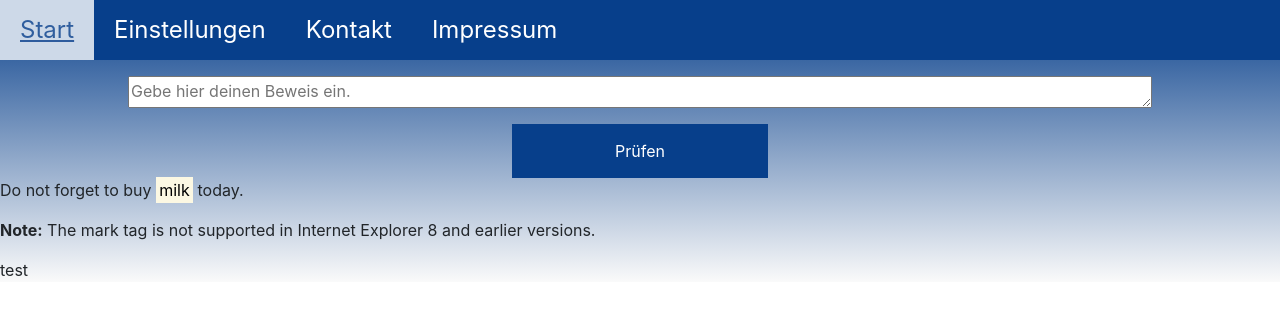
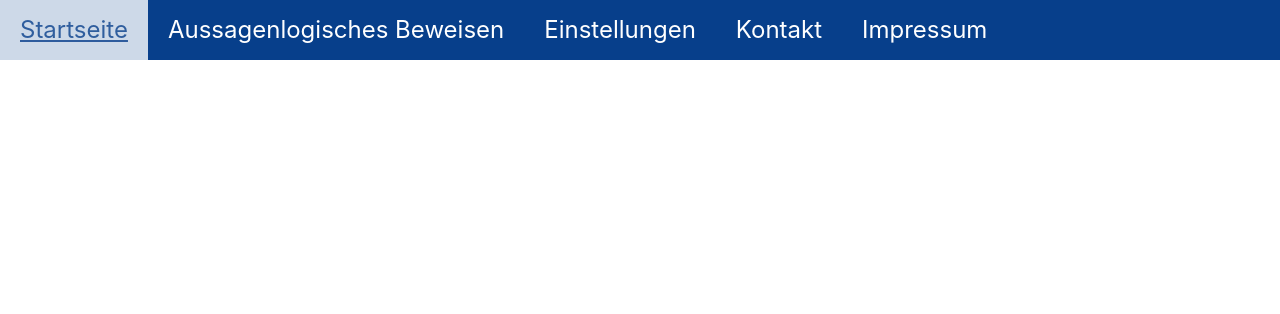
Before and after one commit to diproche/webinterface, a React (Create React App) app: page /#startseite in a window 1280 px wide. Shown: the top 314 px of the page. Built offline with nearby package versions, Linux system fonts and the light colour scheme.

Commit message:
build mainpage

```diff
--- a/src/App.tsx
+++ b/src/App.tsx
@@ -1,14 +1,17 @@
 import React, { Component } from "react";
-import { ProofEditor } from "./components/GUI/proofEditor/proofEditor";
+import { MainPage } from "./components/GUI/mainPage/mainPage";
 
 class App extends Component {
 	public render() {
+		window.location.href = "#startseite";
 		return (
 			<div className="App">
-				<ProofEditor />
+			<MainPage />
 			</div>
 		);
+
 	}
+
 }
 
 export default App;
--- a/src/components/CSS/proofEditor.module.scss
+++ b/src/components/CSS/proofEditor.module.scss
@@ -4,9 +4,13 @@
 	width: 80%;
 	height: 32px;
 	margin: 1rem auto 0 auto;
-
 }
-
+.textInputFalse {
+	display: block;
+	width: 80%;
+	margin: 1rem auto 0 auto;
+	border: 2px solid red;
+}
 .buttons {
 	display: block;
 	background-color: rgb(7, 63, 139);
--- /dev/null
+++ b/src/components/GUI/mainPage/mainPage.tsx
@@ -0,0 +1,39 @@
+import "bootstrap/dist/css/bootstrap.min.css";
+import React from "react";
+import mainLayout from "../../CSS/mainLayout.module.scss";
+import navBar from "../../CSS/navBar.module.scss";
+
+// tslint:disable-next-line:no-empty-interface
+export interface Props {
+}
+
+interface State {
+	name: string;
+	href: string;
+}
+
+export class MainPage extends React.Component<Props, State> {
+	public state = {
+		name: "Startseite",
+		href: "#startseite",
+	};
+
+	public render() {
+		// return SiteLayout;
+		window.location.href = "#startseite";
+		return <div className={mainLayout.page}>
+			<div className={navBar.name}>
+				<ul>
+					<li><a className={this.state.name} href={this.state.href}>Startseite</a></li>
+					<li><a className="proofEditor" href="#aussagenlogisches_beweisen">Aussagenlogisches Beweisen</a></li>
+					<li><a className="settings" href="#einstellungen">Einstellungen</a></li>
+					<li><a className="contact" href="#kontakt">Kontakt</a></li>
+					<li><a className="impressum" href="#impressum">Impressum</a></li>
+				</ul>
+			</div>
+		</div>;
+
+	}
+
+
+}
--- a/src/components/GUI/proofEditor/proofEditor.tsx
+++ b/src/components/GUI/proofEditor/proofEditor.tsx
@@ -20,51 +20,50 @@ export class ProofEditor extends React.Component<Props, State> {
 	public state = {
 		userInput: "",
 		issues: [],
+		name: "Aussagenlogisches Beweisen",
+		href: "#aussagenlogisches_beweisen",
 	};
 
 	public render() {
 		// return SiteLayout;
-
+		window.location.href = "#aussagenlogisches_beweisen";
 		return <div className={mainLayout.page}>
-		<div className={navBar.name}></div>
+			<div className={navBar.name}>
 				<ul>
-				<li><a className="activeElement1" href="#start">Start</a></li>
-				<li><a className="activeElement2" href="#einstellungen">Einstellungen</a></li>
-				<li><a className="activeElement3" href="#kontakt">Kontakt</a></li>
-				<li><a className="activeElement4" href="#impressum">Impressum</a></li>
+					<li><a className="backToMain" href="#startseite">Zurück zur Startseite</a></li>
+					<li><a className="settings" href="#einstellungen">Einstellungen</a></li>
+					<li><a className="contact" href="#kontakt">Kontakt</a></li>
+					<li><a className="impressum" href="#impressum">Impressum</a></li>
 				</ul>
-
-
+			</div>
 			<div className={styles.proofEditor}>
 				<textarea
 					className={styles.textInput}
 					placeholder="Gebe hier deinen Beweis ein."
 					required={true}
 					value={this.state.userInput}
-				onChange={ev => this.setState({ userInput: ev.target.value })}/>
+					onChange={ev => this.setState({ userInput: ev.target.value })} />
 				<button className={styles.buttons}
 					onClick={this.checkInput}>
 					Prüfen
 			</button>
+
 				<div className={styles.issuesInformation}>
-		<p>Do not forget to buy <mark>milk</mark> today.</p>
 
-<p><strong>Note:</strong> The mark tag is not supported in Internet Explorer 8 and earlier versions.</p>
-		<span className="highlightme">test</span>
 					{this.state.issues.map((issue: Issue) => {
-				var x= document.getElementsByClassName(styles.textInput);
-				var y = x[0].innerHTML.getAttributName(placeholder);
-				y[0].innerHTML = "test";
 						return <IssueInformation
-					issue={issue} />
+							issue={issue} />;
+
 					})}
 				</div>
+
 			</div>
-	</div>
+		</div>;
+
 	}
+
 	private readonly checkInput = async (): Promise<void> => {
 		const issueArray: readonly Issue[] = await checkProof(this.state.userInput);
 		this.setState({ issues: issueArray });
 	}
-
 }
```
Lines whose indentation alone changed are shown as unchanged.
